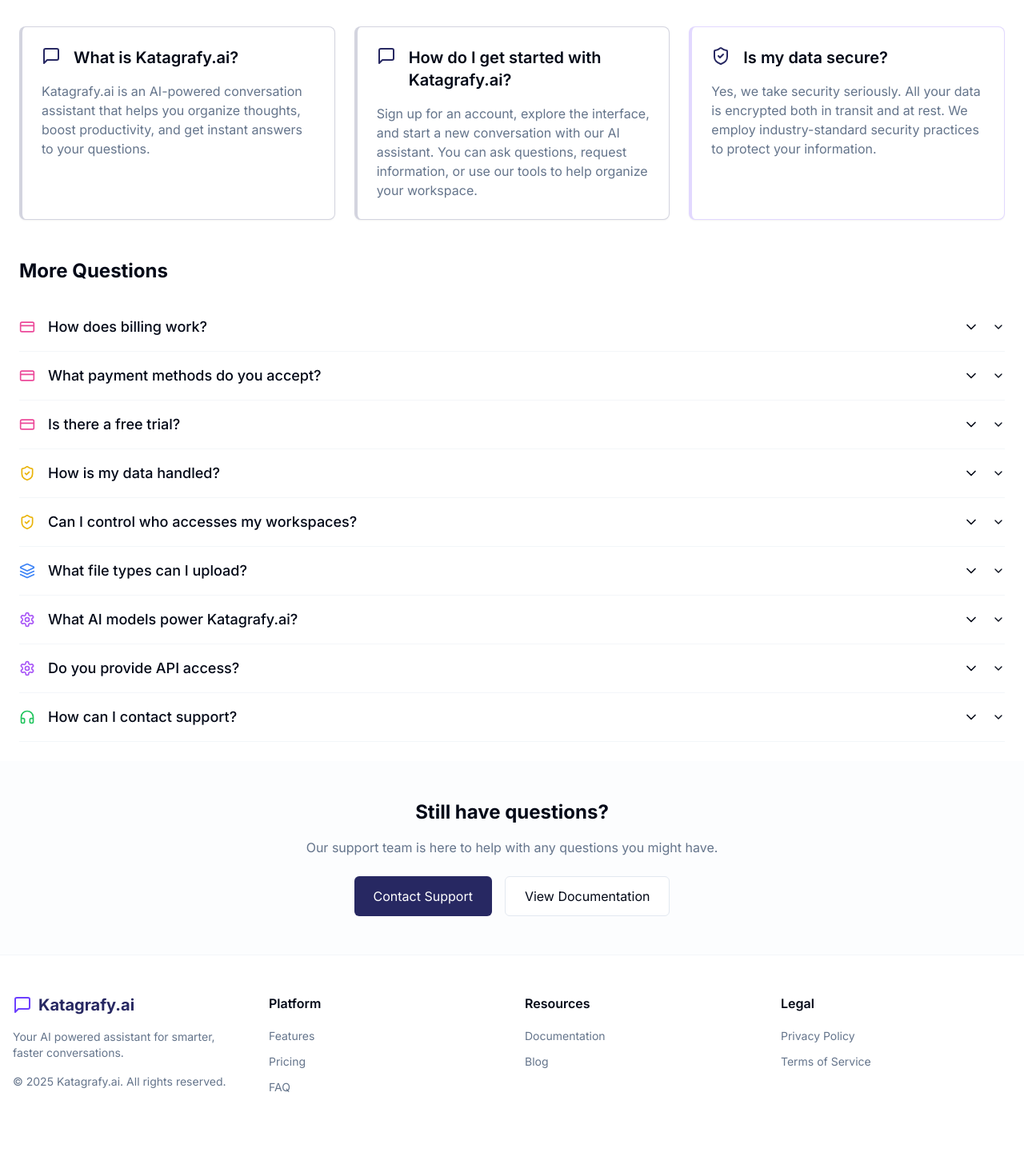
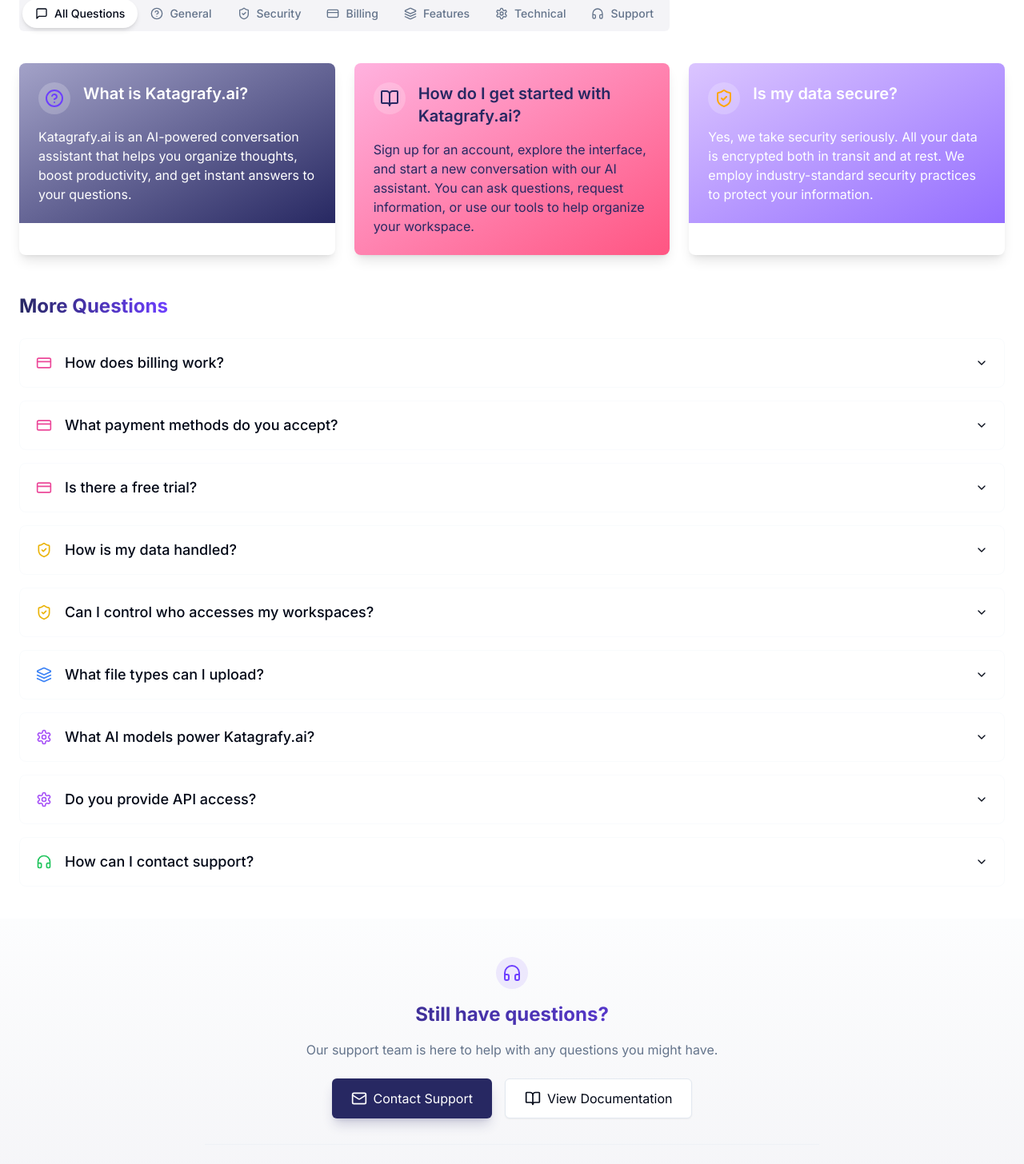
Before and after one commit to khairunnisa1231/whisper-workspace-wonder, a React (Vite) app: page /faq in a window 1280 px wide. Shown: the part 420-1876 px from the top of the page at 80% size. Before the commit the page ends 1839 px from the top, so only its background shows below. Built offline with nearby package versions, Linux system fonts and the light colour scheme.

Commit message:
feat: Enhance FAQ page with colors and icons
- Added color and icon styling to the FAQ page.
- Used theme colors for visual enhancements.
- Improved the overall look and feel of the FAQ section.

```diff
--- a/src/pages/FAQPage.tsx
+++ b/src/pages/FAQPage.tsx
@@ -13,6 +13,7 @@ import {
   Card,
   CardContent
 } from "@/components/ui/card";
+import { Badge } from "@/components/ui/badge";
 import {
   MessageSquare,
   ShieldCheck,
@@ -20,7 +21,12 @@ import {
   Layers,
   Settings,
   HeadphonesIcon,
-  ChevronDown
+  ChevronDown,
+  HelpCircle,
+  Info,
+  Mail,
+  Phone,
+  BookOpen
 } from "lucide-react";
 import { cn } from "@/lib/utils";
 
@@ -29,37 +35,44 @@ const faqCategories = [
   {
     id: "all",
     label: "All Questions",
-    icon: MessageSquare
+    icon: MessageSquare,
+    color: "bg-primary text-white"
   },
   {
     id: "general",
     label: "General",
-    icon: MessageSquare
+    icon: HelpCircle,
+    color: "bg-primary-200 text-primary-700"
   },
   {
     id: "security",
     label: "Security",
-    icon: ShieldCheck
+    icon: ShieldCheck,
+    color: "bg-yellow-100 text-yellow-700"
   },
   {
     id: "billing",
     label: "Billing",
-    icon: CreditCard
+    icon: CreditCard,
+    color: "bg-pink-100 text-pink-700"
   },
   {
     id: "features",
     label: "Features",
-    icon: Layers
+    icon: Layers,
+    color: "bg-blue-100 text-blue-700"
   },
   {
     id: "technical",
     label: "Technical",
-    icon: Settings
+    icon: Settings,
+    color: "bg-purple-100 text-purple-700"
   },
   {
     id: "support",
     label: "Support",
-    icon: HeadphonesIcon
+    icon: HeadphonesIcon,
+    color: "bg-green-100 text-green-700"
   }
 ];
 
@@ -70,16 +83,18 @@ const featuredFaqs = [
     question: "What is Katagrafy.ai?",
     answer: "Katagrafy.ai is an AI-powered conversation assistant that helps you organize thoughts, boost productivity, and get instant answers to your questions.",
     category: "general",
-    icon: MessageSquare,
-    color: "border-primary/20"
+    icon: HelpCircle,
+    color: "from-primary-200 to-primary-500 text-white",
+    iconColor: "text-secondary"
   },
   {
     id: "get-started",
     question: "How do I get started with Katagrafy.ai?",
     answer: "Sign up for an account, explore the interface, and start a new conversation with our AI assistant. You can ask questions, request information, or use our tools to help organize your workspace.",
     category: "general",
-    icon: MessageSquare,
-    color: "border-primary/20"
+    icon: BookOpen,
+    color: "from-accent1 to-accent2 text-primary",
+    iconColor: "text-primary"
   },
   {
     id: "data-secure",
@@ -87,7 +102,8 @@ const featuredFaqs = [
     answer: "Yes, we take security seriously. All your data is encrypted both in transit and at rest. We employ industry-standard security practices to protect your information.",
     category: "security",
     icon: ShieldCheck,
-    color: "border-secondary/20"
+    color: "from-secondary-200 to-secondary-500 text-white",
+    iconColor: "text-accent3"
   }
 ];
 
@@ -162,10 +178,13 @@ export default function FAQPage() {
       <Navbar />
       <main className="flex-1">
         {/* Hero Section */}
-        <section className="py-12 md:py-16 lg:py-20 bg-background">
+        <section className="py-12 md:py-16 lg:py-20 bg-gradient-to-b from-background to-primary/5">
           <div className="container px-4 md:px-6">
             <div className="flex flex-col items-center justify-center space-y-4 text-center max-w-3xl mx-auto">
-              <h1 className="text-3xl font-bold tracking-tighter sm:text-4xl md:text-5xl">
+              <Badge variant="outline" className="bg-secondary/10 text-secondary border-secondary px-3 py-1 text-sm">
+                Knowledge Base
+              </Badge>
+              <h1 className="text-3xl font-bold tracking-tighter sm:text-4xl md:text-5xl bg-gradient-to-r from-primary via-secondary to-accent2 bg-clip-text text-transparent">
                 Frequently Asked Questions
               </h1>
               <p className="max-w-[700px] text-gray-500 md:text-xl dark:text-gray-400">
@@ -185,12 +204,16 @@ export default function FAQPage() {
               className="w-full"
             >
               <div className="overflow-x-auto pb-2">
-                <TabsList className="inline-flex w-auto p-1 h-auto">
+                <TabsList className="inline-flex w-auto p-1 h-auto bg-primary/5">
                   {faqCategories.map((category) => (
                     <TabsTrigger
                       key={category.id}
                       value={category.id}
-                      className="flex items-center gap-2 px-4 py-2 rounded-full data-[state=active]:bg-primary data-[state=active]:text-primary-foreground"
+                      className={cn(
+                        "flex items-center gap-2 px-4 py-2 rounded-full transition-all",
+                        "data-[state=active]:shadow-md",
+                        activeTab === category.id && category.color
+                      )}
                     >
                       <category.icon className="h-4 w-4" />
                       <span>{category.label}</span>
@@ -201,17 +224,19 @@ export default function FAQPage() {
 
               {/* Featured FAQs */}
               {activeTab === "all" && (
-                <div className="grid gap-6 md:grid-cols-2 lg:grid-cols-3 mt-8">
+                <div className="grid gap-6 md:grid-cols-2 lg:grid-cols-3 mt-8 animate-fade-in">
                   {featuredFaqs.map((faq) => (
-                    <Card key={faq.id} className={cn("overflow-hidden border-l-4", faq.color)}>
-                      <CardContent className="p-6">
-                        <div className="flex items-start gap-4 mb-4">
-                          <div className="shrink-0">
-                            <faq.icon className="h-6 w-6 text-primary" />
+                    <Card key={faq.id} className={cn("overflow-hidden border-0 shadow-lg hover:shadow-xl transition-all", "hover:-translate-y-1")}>
+                      <CardContent className={cn("p-0")}>
+                        <div className={cn("bg-gradient-to-br p-6", faq.color)}>
+                          <div className="flex items-start gap-4 mb-4">
+                            <div className="shrink-0 bg-white/20 p-2 rounded-full">
+                              <faq.icon className={cn("h-6 w-6", faq.iconColor)} />
+                            </div>
+                            <h3 className="text-xl font-semibold">{faq.question}</h3>
                           </div>
-                          <h3 className="text-xl font-semibold">{faq.question}</h3>
+                          <p className="text-current/90">{faq.answer}</p>
                         </div>
-                        <p className="text-muted-foreground">{faq.answer}</p>
                       </CardContent>
                     </Card>
                   ))}
@@ -219,22 +244,27 @@ export default function FAQPage() {
               )}
 
               {/* All FAQs by category */}
-              <div className="mt-12">
-                <h2 className="text-2xl font-bold mb-6">More Questions</h2>
+              <div className="mt-12 animate-fade-in">
+                <h2 className="text-2xl font-bold mb-6 bg-gradient-to-r from-primary to-secondary bg-clip-text text-transparent inline-block">More Questions</h2>
                 <Accordion type="single" collapsible className="w-full">
                   {filteredFaqs.map((item) => (
-                    <AccordionItem key={item.id} value={item.id} className="border-b border-border/40">
-                      <AccordionTrigger className="flex items-center gap-4 text-lg font-medium py-4">
+                    <AccordionItem
+                      key={item.id}
+                      value={item.id}
+                      className="border border-muted/40 mb-4 rounded-lg overflow-hidden hover:border-primary/30 transition-colors"
+                    >
+                      <AccordionTrigger
+                        className="flex items-center gap-4 text-lg font-medium py-4 px-5 [&[data-state=open]]:bg-primary/5 hover:bg-muted/20"
+                      >
                         {item.category === 'billing' && <CreditCard className="h-5 w-5 text-pink-500" />}
                         {item.category === 'security' && <ShieldCheck className="h-5 w-5 text-yellow-500" />}
                         {item.category === 'features' && <Layers className="h-5 w-5 text-blue-500" />}
                         {item.category === 'technical' && <Settings className="h-5 w-5 text-purple-500" />}
                         {item.category === 'support' && <HeadphonesIcon className="h-5 w-5 text-green-500" />}
-                        {item.category === 'general' && <MessageSquare className="h-5 w-5 text-primary" />}
+                        {item.category === 'general' && <Info className="h-5 w-5 text-primary" />}
                         <span className="flex-1 text-left">{item.question}</span>
-                        <ChevronDown className="h-5 w-5 shrink-0 transition-transform duration-200" />
                       </AccordionTrigger>
-                      <AccordionContent className="py-4 pl-12 text-gray-600 dark:text-gray-300">
+                      <AccordionContent className="py-4 px-5 pl-14 text-gray-600 dark:text-gray-300 bg-muted/10">
                         {item.answer}
                       </AccordionContent>
                     </AccordionItem>
@@ -246,17 +276,28 @@ export default function FAQPage() {
         </section>
 
         {/* Contact Support Section */}
-        <section className="py-12 bg-muted/20">
+        <section className="py-12 bg-gradient-to-b from-muted/20 to-primary/5">
           <div className="container px-4 md:px-6">
             <div className="mx-auto max-w-3xl text-center">
-              <h2 className="text-2xl font-bold mb-4">Still have questions?</h2>
+              <div className="inline-flex items-center justify-center p-2 bg-secondary/10 rounded-full mb-4">
+                <HeadphonesIcon className="h-6 w-6 text-secondary" />
+              </div>
+              <h2 className="text-2xl font-bold mb-4 bg-gradient-to-r from-primary to-secondary bg-clip-text text-transparent">Still have questions?</h2>
               <p className="mb-6 text-muted-foreground">Our support team is here to help with any questions you might have.</p>
               <div className="flex flex-col sm:flex-row gap-4 justify-center">
-                <a href="mailto:support@katagrafy.ai" className="inline-flex items-center justify-center px-6 py-3 rounded-md bg-primary text-primary-foreground hover:bg-primary/90">
+                <a href="mailto:support@katagrafy.ai" className="inline-flex items-center justify-center px-6 py-3 rounded-md bg-primary text-primary-foreground hover:bg-primary/90 shadow-lg shadow-primary/20 transition-all">
+                  <Mail className="mr-2 h-5 w-5" />
                   Contact Support
                 </a>
-                <a href="#" className="inline-flex items-center justify-center px-6 py-3 rounded-md border border-input bg-background hover:bg-accent hover:text-accent-foreground">
+                <a href="#" className="inline-flex items-center justify-center px-6 py-3 rounded-md border border-input bg-background hover:bg-accent hover:text-accent-foreground transition-all shadow-sm">
+                  <BookOpen className="mr-2 h-5 w-5" />
                   View Documentation
+                </a>
+              </div>
+              <div className="mt-8 pt-6 border-t border-border/40 flex justify-center">
+                <a href="tel:+18001234567" className="inline-flex items-center text-muted-foreground hover:text-foreground">
+                  <Phone className="h-5 w-5 mr-2" />
+                  <span>Call us: +1 (800) 123-4567</span>
                 </a>
               </div>
             </div>
```
